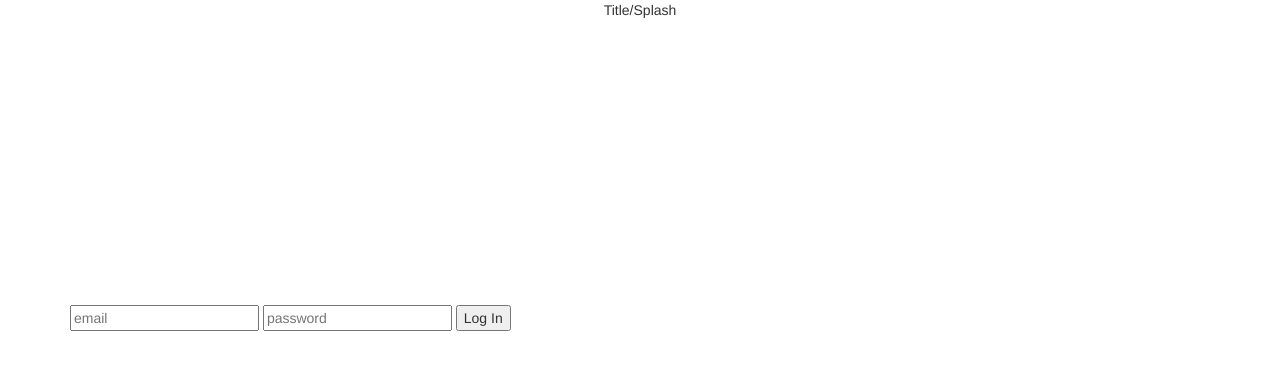
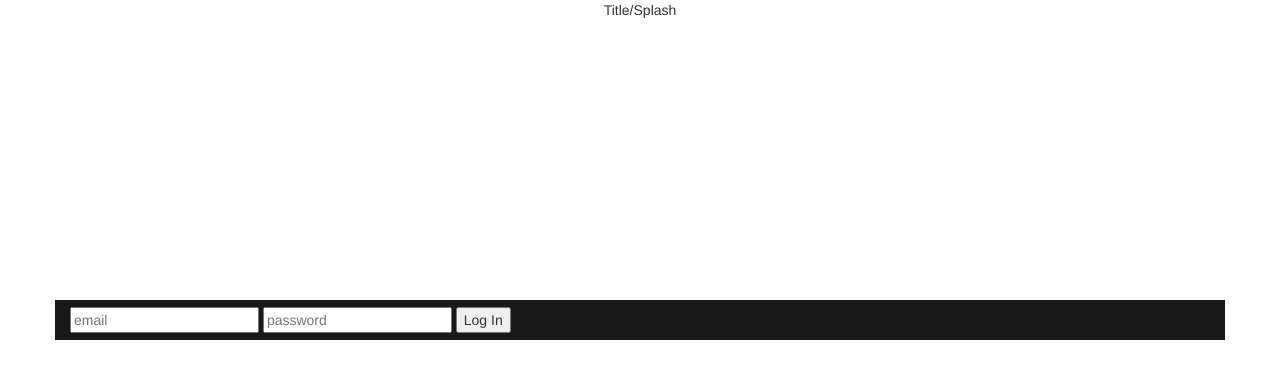
Before and after one commit to JstnRegi/sammichBuilder, a website: page views/index.html in a window 1280 px wide. Drawn offline with nearby package versions, Linux system fonts and the light colour scheme; files that its build step writes are made by us from their sources; files whose address does not match are found by name.

Commit message:
added black background to login

```diff
--- a/public/css/main.css
+++ b/public/css/main.css
@@ -2,7 +2,19 @@
     height: 300px
 }
 
+#sign-login {
+    height: 50px;
+}
 .roomy {
     margin-top: 5px;
     margin-bottom: 5px;
 }
+
+.black-background {
+    background-color: #181818;
+}
+
+.row.black-background {
+    padding-top: 2px;
+    height: 40px;
+}
--- a/views/index.html
+++ b/views/index.html
@@ -23,8 +23,8 @@
 </div>
 
 <div id="sign-login" class="container">
-    <div class="row">
-        <div class="col-sm-6 roomy">
+    <div class="row  black-background">
+        <div class="col-sm-6 roomy ">
             <form class="form-inline" id="log-in">
                 <input type="email" name="email" placeholder="email">
                 <input type="password" name="password" placeholder="password">
```
